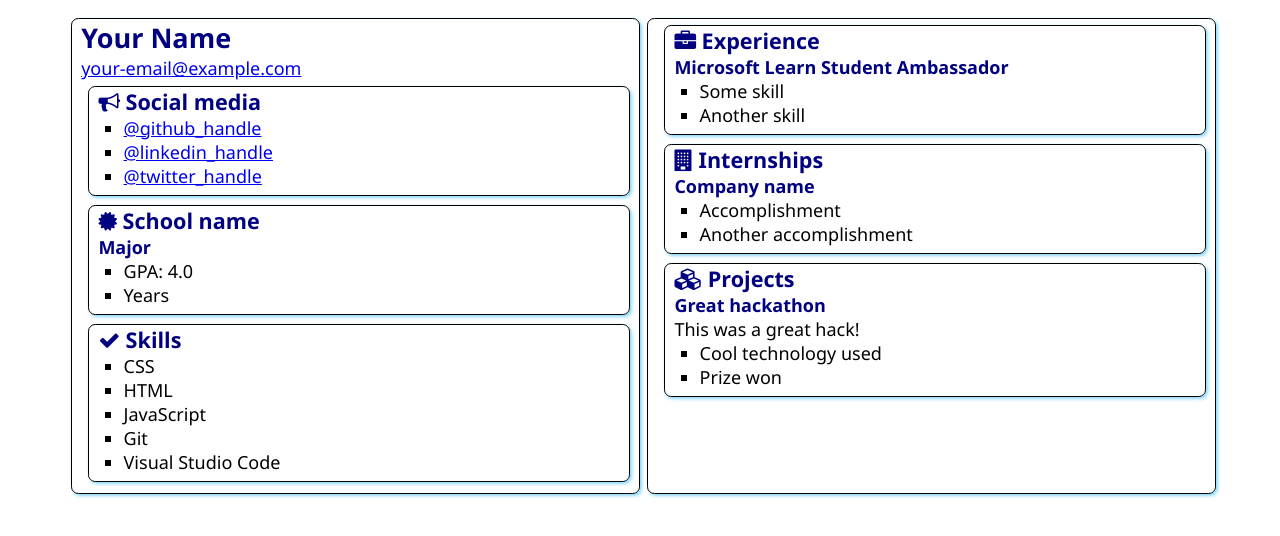
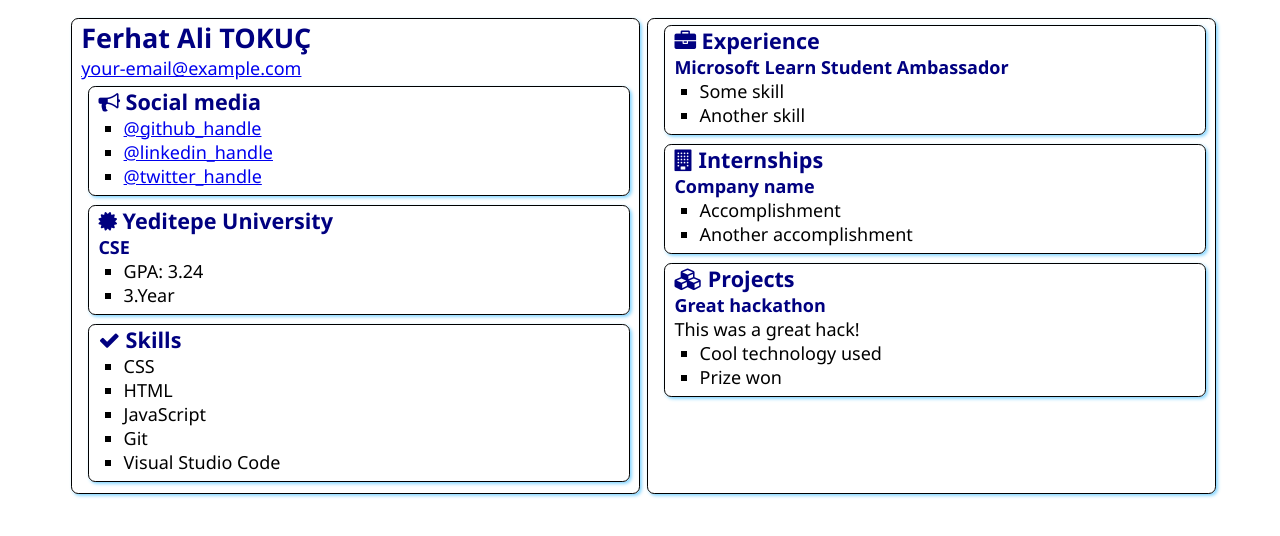
Before and after one commit to FerhatAliTokuc/SATechnicalOnboarding, a plain HTML site: page src/index.html in a window 1280 px wide. Drawn offline with Linux system fonts and the light colour scheme.

Commit message:
Added My Name

```diff
--- a/src/index.html
+++ b/src/index.html
@@ -12,7 +12,7 @@
 <body>
     <main>
         <article class="box">
-            <h1>Your Name</h1>
+            <h1>Ferhat Ali TOKUÇ</h1>
             <div><a href="mailto:your.email@example.com">your-email@example.com</a></div>
 
             <section class="box">
@@ -31,12 +31,12 @@
                 <div class="education">
                     <h2>
                         <i class="fa fa-certificate" aria-hidden="true"></i>
-                        School name
+                        Yeditepe University
                     </h2>
-                    <h3>Major</h3>
+                    <h3>CSE</h3>
                     <ul>
-                        <li>GPA: 4.0</li>
-                        <li>Years</li>
+                        <li>GPA: 3.24</li>
+                        <li>3.Year</li>
                     </ul>
                 </div>
             </section>
```
Also changed, not shown: 1 other file.
